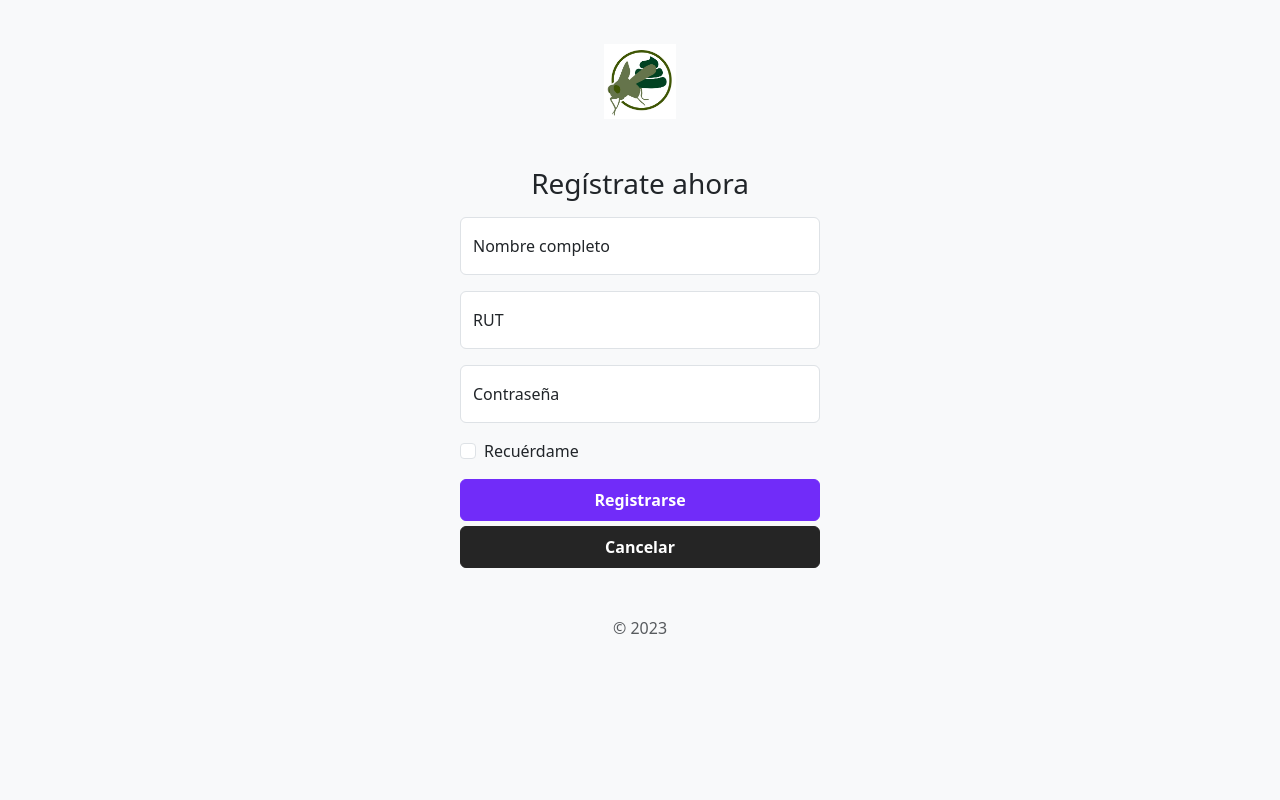
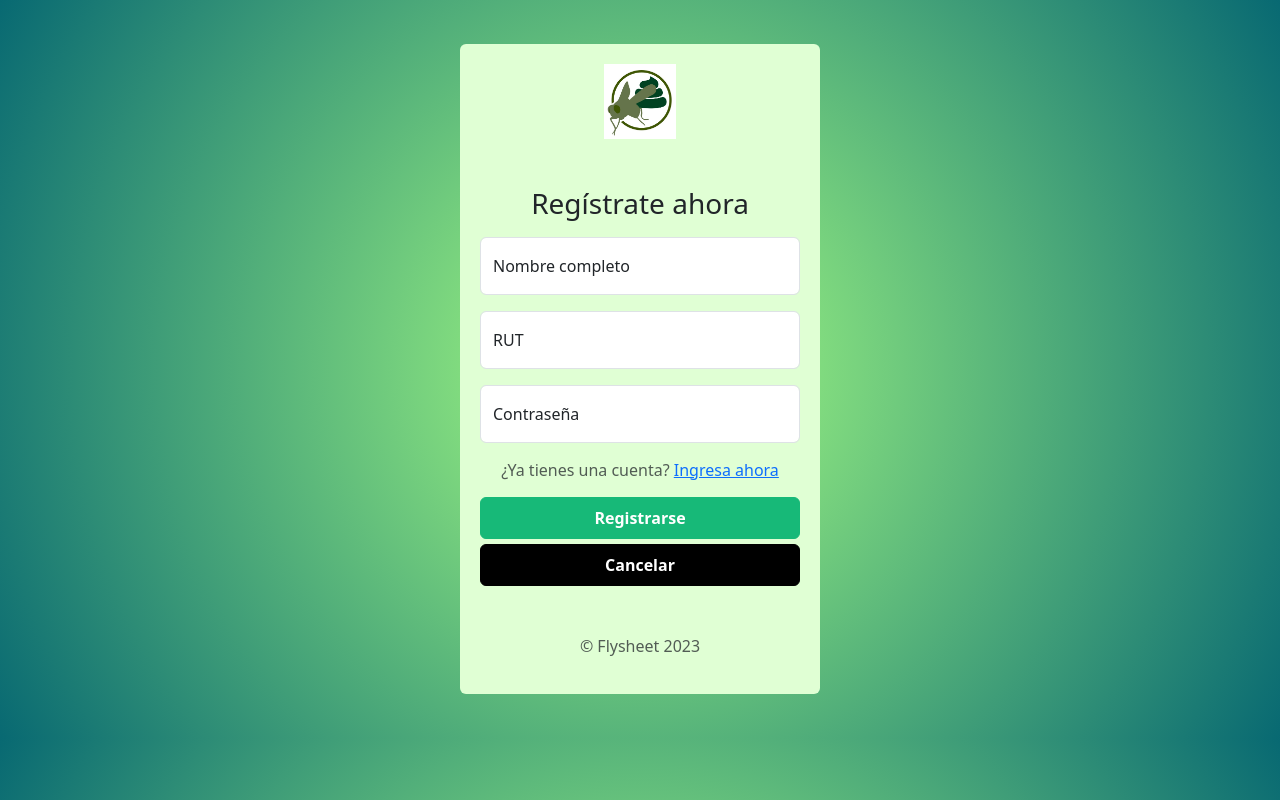
Before and after one commit to Deux258/Tarea-Desarrolloweb, a plain HTML site: page PROYECTO P1/RegistrarAdmin/registrarAdmin.html in a window 1280 px wide. Drawn offline with nearby package versions, Linux system fonts and the light colour scheme.

Commit message:
22222222222222

```diff
--- /dev/null
+++ b/PROYECTO P1/CrearVotacion/crearvote.css
@@ -0,0 +1,33 @@
+.modal-sheet .modal-dialog {
+  width: 380px;
+  transition: bottom .75s ease-in-out;
+}
+.modal-sheet .modal-footer {
+  padding-bottom: 2rem;
+}
+
+body{
+background-color: #00731d;
+opacity: 0.9;
+background-image: radial-gradient(circle at center center, #00cf56, #00731d), repeating-radial-gradient(circle at center center, #00cf56, #00cf56, 40px, transparent 80px, transparent 40px);
+background-blend-mode: multiply;
+}
+.nav-item {
+  margin-right: 5px;
+}
+
+.card-principal {
+  max-width: 1000px;
+  margin-top: 200px;
+  margin-inline: auto;
+  opacity: 1;
+}
+.btn-primary {
+  background-color:   black; /* Cambia el color de fondo al pasar el ratón */
+  border-color:   black;
+}
+
+.btn-primary:hover {
+  background-color:   #17B978; /* Cambia el color de fondo al pasar el ratón */
+  border-color:   #17B978; /* Cambia el color del borde al pasar el ratón */
+}
--- a/PROYECTO P1/Ingresar/styleIngreso.css
+++ b/PROYECTO P1/Ingresar/styleIngreso.css
@@ -1,6 +1,18 @@
-/* Estilos para el formulario de ingreso */
+/* Estilos para el formulario de registro */
+body{
+    background-color: #e5e5f7;
+    /*opacity: 0.8;*/
+    background-image: radial-gradient(circle at center center,#086972 ,#A7FF83), repeating-radial-gradient(circle at center center, #17B978, #17B978, 10px, transparent 20px, transparent 10px);
+    /*background-blend-mode: multiply;*/
+
+    }
+    .card-body {
+        background-color: #e0ffd4;
+        opacity: 100%;
+    }
+
     .form-signin {
-    max-width: 400px;
+        max-width: 400px; /* Ajusta el ancho del formulario según tus necesidades */
         margin: auto;
         text-align: center;
         padding: 20px;
@@ -24,18 +36,19 @@
     }
 
     .btn-primary {
-    background-color: #712cf9; /* Color de fondo del botón */
-    border-color: #712cf9; /* Color del borde del botón */
+        background-color:   #17B978; /* Color de fondo del botón */
+        border-color: #17B978; /* Color del borde del botón */
         font-weight: 600;
+        margin-top: 5px;
     }
 
     .btn-primary:hover {
-    background-color: #6528e0; /* Cambia el color de fondo al pasar el ratón */
-    border-color: #6528e0; /* Cambia el color del borde al pasar el ratón */
+        background-color:   #17B978; /* Cambia el color de fondo al pasar el ratón */
+        border-color:   #17B978; /* Cambia el color del borde al pasar el ratón */
     }
     #cancelar-button {
-    background-color: rgb(37, 37, 37);
+        background-color: black;
         color: white;
-    border-color: rgb(37, 37, 37);
+        border-color: black;
         margin-top: 5px;
     }
--- a/PROYECTO P1/Pag principal/style.css
+++ b/PROYECTO P1/Pag principal/style.css
@@ -1,3 +1,4 @@
+
 /* Estilos para el contenedor principal */
 .container-fluid {
     display: flex;
@@ -16,16 +17,6 @@ a {
     text-decoration: none;
     color: black;
 }
-/* .elementos-header:hover {
-    color: rgb(255, 255, 255);
-}  */
-/* body{
-    margin: 0;
-    padding: 0;
-    display: flex;
-    min-height: 100vh;
-    flex-wrap: wrap;
-} */
 
 /* Estilos para la barra de navegación */
 .navbar-brand {
@@ -52,6 +43,15 @@ a {
     align-items: center;
     padding: 8px;
 }
+.btn-primary {
+    background-color:   black; /* Cambia el color de fondo al pasar el ratón */
+    border-color:   black;
+  }
+.btn-primary:hover {
+    background-color:   #17B978; /* Cambia el color de fondo al pasar el ratón */
+    border-color:   #17B978; /* Cambia el color del borde al pasar el ratón */
+  }
+
 
 .logo-imagen {
     height: 70px;
@@ -64,6 +64,9 @@ a {
     padding-top: 50px;
     padding-bottom: 70px;
 }
+#crearvotacion {
+    text-align: center;
+}
 
 /* Estilos para el pie de página */
 footer {
@@ -71,6 +74,8 @@ footer {
     width: 100%;
     text-align: center;
 }
+
+
 
 /* Media Query para pantallas más pequeñas */
 @media (max-width: 768px) {
--- a/PROYECTO P1/RegistrarAdmin/registrarAdmin.html
+++ b/PROYECTO P1/RegistrarAdmin/registrarAdmin.html
@@ -10,7 +10,10 @@
 
 </head>
 
-<body class="d-flex align-items-center py-4 bg-body-tertiary">
+<body class="d-flex align-items-center py-4">
+
+    <div class="form-signin w-100 m-auto " >
+        <div class="card-body rounded-2">
 
         <main class="form-signin w-100 m-auto" id="main">
 
@@ -29,20 +32,24 @@
                         <input type="password" class="form-control" id="contraseña" placeholder="Contraseña">
                         <label for="floatingPassword">Contraseña</label>
                     </div>
-            <div class="form-check text-start my-3">
-                <input class="form-check-input" type="checkbox" value="remember-me" id="flexCheckDefault">
-                <label class="form-check-label" for="flexCheckDefault">
-                    Recuérdame
-                </label>
+                    <div class="texto-enlace">
+                    <mid class="text-body-secondary" >¿Ya tienes una cuenta? <a href="../Ingresar/ingreso2.html">Ingresa ahora </a>    </mid>
                     </div>
                     <!-- <button class="btn btn-primary w-100 py-2" type="submit">Registrarse</button> -->
                     <a href="../Pag principal/index.html" class="btn btn-primary w-100 py-2">Registrarse</a>
                     <!-- <button class="btn btn-primary w-100 py-2" type="submit" id="cancelar-button">Cancelar</button> -->
                     <a href="../Pag principal/index.html" class="btn btn-primary w-100 py-2" id="cancelar-button">Cancelar</a>
-            <p class="mt-5 mb-3 text-body-secondary">&copy; 2023</p>
+
+                    <p class="mt-5 mb-3 text-body-secondary">&copy; Flysheet 2023</p>
                 </form>
 
             </main>
 
+
+        </div>
+      </div>
+
+
+
 </body>
 </html>
--- a/PROYECTO P1/RegistrarAdmin/registro.css
+++ b/PROYECTO P1/RegistrarAdmin/registro.css
@@ -1,4 +1,15 @@
 /* Estilos para el formulario de registro */
+body{
+background-color: #e5e5f7;
+/*opacity: 0.8;*/
+background-image: radial-gradient(circle at center center, #A7FF83, #086972), repeating-radial-gradient(circle at center center, #17B978, #17B978, 10px, transparent 20px, transparent 10px);
+/*background-blend-mode: multiply;*/
+
+}
+.card-body {
+    background-color: #e0ffd4;
+    opacity: 100%;
+}
 
 .form-signin {
     max-width: 400px; /* Ajusta el ancho del formulario según tus necesidades */
@@ -25,18 +36,24 @@
 }
 
 .btn-primary {
-    background-color: #712cf9; /* Color de fondo del botón */
-    border-color: #712cf9; /* Color del borde del botón */
+    background-color:   #17B978; /* Color de fondo del botón */
+    border-color: #17B978; /* Color del borde del botón */
     font-weight: 600;
+    margin-top: 5px;
 }
 
 .btn-primary:hover {
-    background-color: #6528e0; /* Cambia el color de fondo al pasar el ratón */
-    border-color: #6528e0; /* Cambia el color del borde al pasar el ratón */
+    background-color:   #00663d; /* Cambia el color de fondo al pasar el ratón */
+    border-color:   #00663d; /* Cambia el color del borde al pasar el ratón */
 }
+.texto-enlace {
+    margin-top: 15px;
+    margin-bottom: 10px;
+}
+
 #cancelar-button {
-    background-color: rgb(37, 37, 37);
+    background-color: black;
     color: white;
-    border-color: rgb(37, 37, 37);
+    border-color: black;
     margin-top: 5px;
 }
```
Also changed, not shown: PROYECTO P1/CrearVotacion/crearVotacion.html (added, +87 -0 lines), PROYECTO P1/Ingresar/ingreso2.html (+5 -1 lines), PROYECTO P1/Pag principal/index.html (+11 -4 lines). Lines whose indentation alone changed are shown as unchanged.
